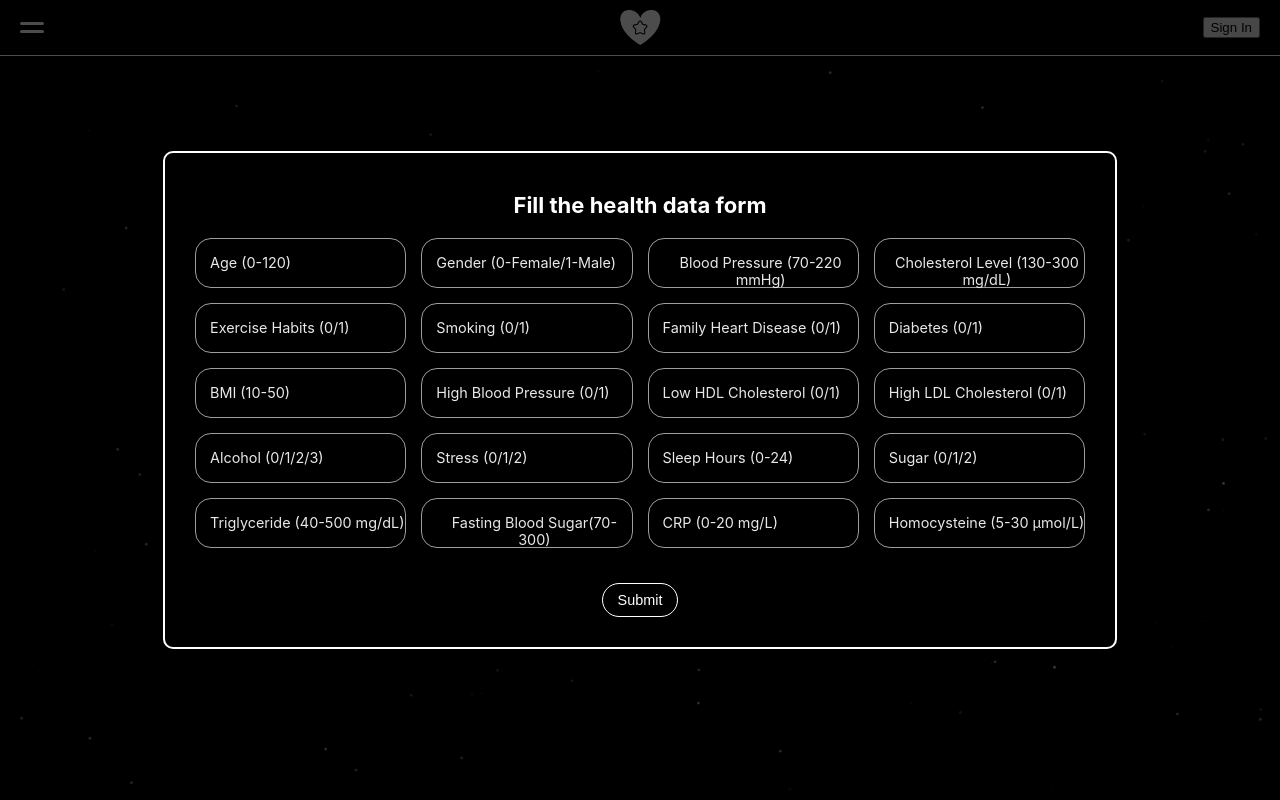
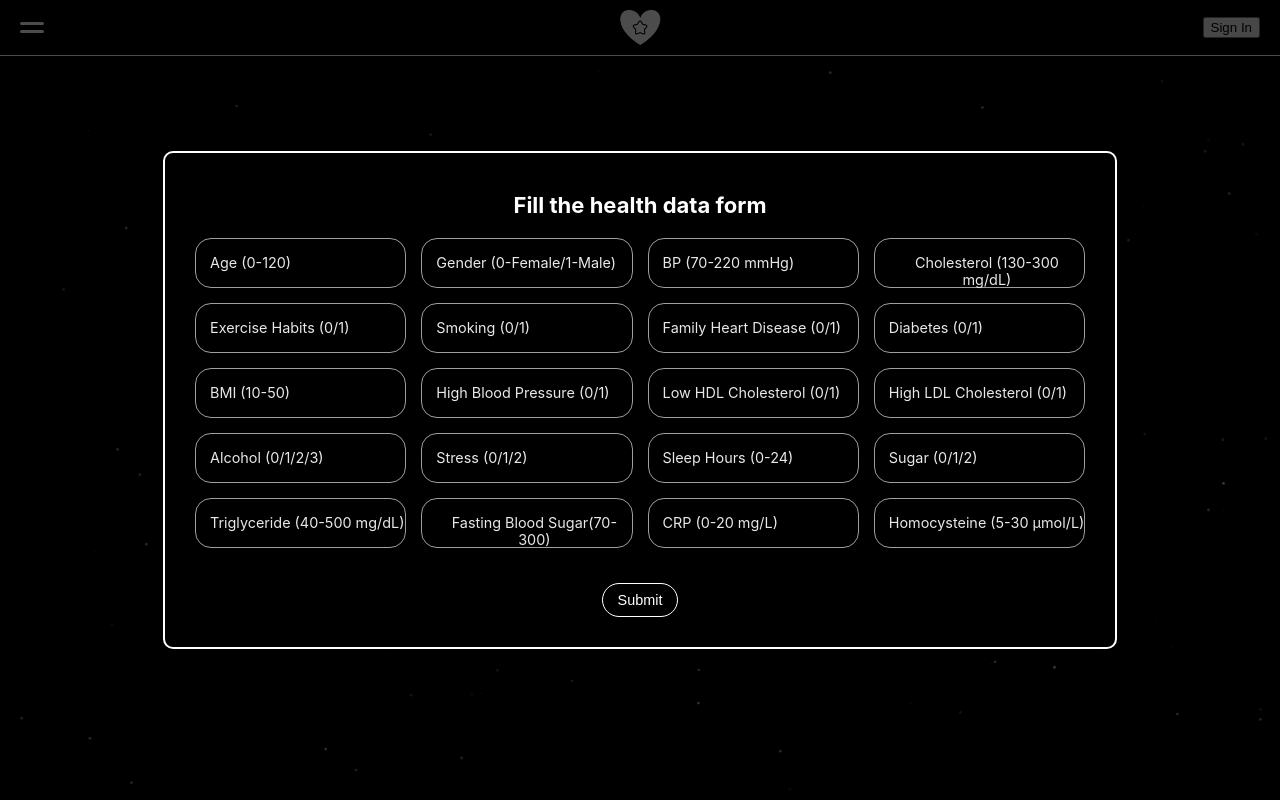
Before and after one commit to Nemoxus/Sushruta, a React (Vite) app: page /input-data-form in a window 1280 px wide. Built offline with nearby package versions, Linux system fonts and the light colour scheme; no server answers.

Commit message:
v2.7.5 form update + new description

```diff
--- a/src/App.jsx
+++ b/src/App.jsx
@@ -71,9 +71,12 @@ function App() {
                   <div className="menu-modal-content" onClick={(e) => e.stopPropagation()}>
                     <h1>Sushruta</h1>
                     <p>
-                      This project brings cutting-edge heart disease prediction to your fingertips, delivering 97.55% accuracy using advanced Machine Learning and Deep Learning techniques.
-                      With automated feature selection (RFE & PCA) and a powerful stacked emsemble model (SVM, XGBoost & Random Forest), you can get fast, reliable predictions anytime, anywhere.
-                      This model brings you closer to cardiologist-level insights, empowering early detection and smarter healthcare decisions like never before. 🤍
+                    This project brings accessible heart disease risk prediction to your fingertips,
+                    offering reliable results with around 81% accuracy. By analyzing basic health inputs,
+                    it provides fast and easy insights to support early detection and promote healthier
+                    decisions. While it uses advanced technology behind the scenes, it is not a
+                    replacement for medical professionals — rather, it’s a helpful tool designed
+                    to assist doctors and empower patients to take timely action for their heart health.🤍
                     </p>
                   </div>
                 </div>
--- a/src/InputDataPage.jsx
+++ b/src/InputDataPage.jsx
@@ -315,7 +315,7 @@ const InputDataPage = () => {
                   required
                   className="input"
                 />
-                <label className="user-label">Blood Pressure (70-220 mmHg)</label>
+                <label className="user-label">BP (70-220 mmHg)</label>
                 {errors.Blood_Pressure && <span className="error-message">{errors.Blood_Pressure}</span>}
               </div>
               <div className="input-group">
@@ -328,7 +328,7 @@ const InputDataPage = () => {
                   required
                   className="input"
                 />
-                <label className="user-label">Cholesterol Level (130-300 mg/dL)</label>
+                <label className="user-label">Cholesterol (130-300 mg/dL)</label>
                 {errors.Cholesterol_Level && <span className="error-message">{errors.Cholesterol_Level}</span>}
               </div>
 
```
